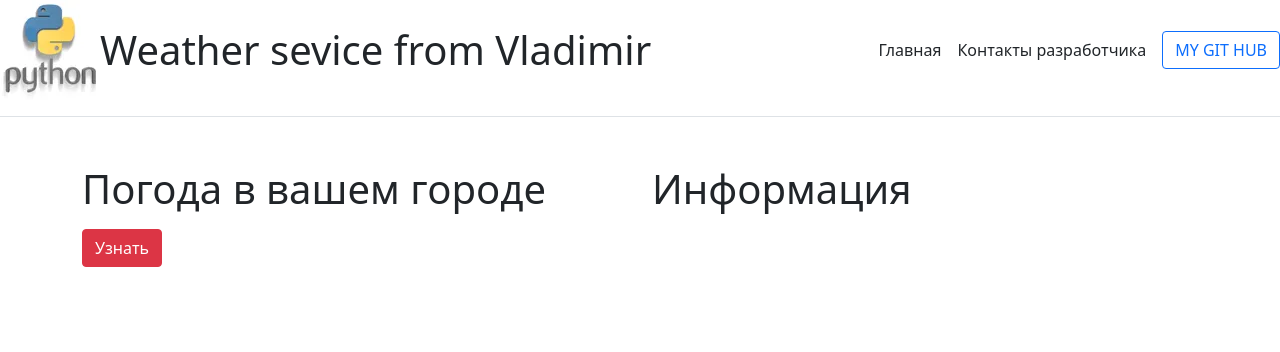
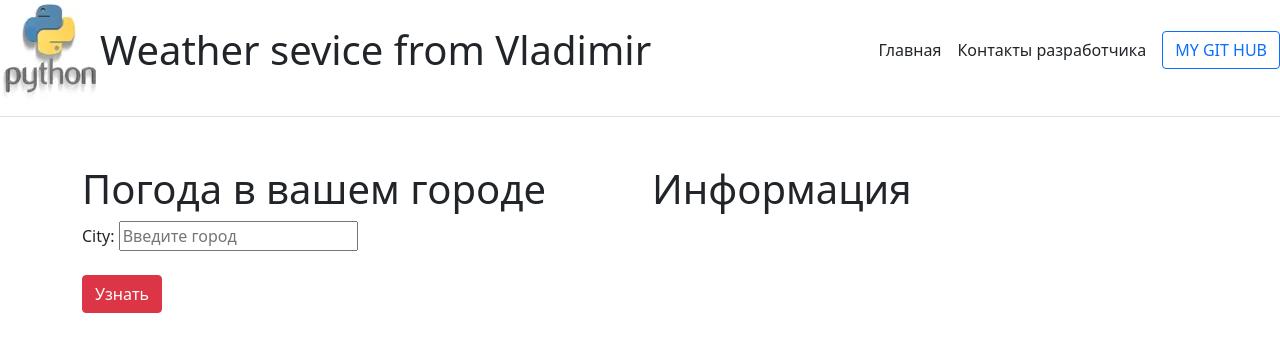
Before and after one commit to Vladimir-82/weather, a Django app: page / in a window 1280 px wide. Shown: the top 352 px of the page. Run offline with Django 4.2, Linux system fonts and the light colour scheme; data that the repository does not hold is empty.

Commit message:
function

```diff
--- a/app/views.py
+++ b/app/views.py
@@ -14,22 +14,21 @@ def index(request):
         'https://api.openweathermap.org/data/2.5/weather?q={}&units=metric&appid=' \
         + appid
 
-    if (request.method == 'POST'):
+    if request.method == 'POST':
         if request.POST.get('_method') == 'delete':
             city_name = request.POST.get('city_name', False)
             if city_name:
-                cities.get(name=city_name).delete()
+                cities.filter(name=city_name).delete()
         else:
             form = CityForm(request.POST)
-            city = form.name
+            city = request.POST['name']
             res = requests.get(url.format(city)).json()
             if res == {'cod': '404', 'message': 'city not found'}:
                 messages.add_message(request, messages.INFO,
                                      'Such city does not exist!')
             else:
                 form.save()
-    else:
-        form = CityForm()
+    form = CityForm()
 
     all_cities = []
     for city in cities:
@@ -42,6 +41,6 @@ def index(request):
             'humidity': res['main']['humidity']
         }
         all_cities.append(city_info)
-    context = {'all_cities': all_cities}
+    context = {'all_cities': all_cities, 'form': form}
 
     return render(request, 'app/index.html', context)
--- a/templates/app/index.html
+++ b/templates/app/index.html
@@ -4,17 +4,8 @@
     <div class="row">
         <div class="col-6 offset-0">
         <h1>Погода в вашем городе</h1>
-            {% for info in all_cities %}
-                <b>Город:</b> {{ info.city }}<img src="https://openweathermap.org/img/w/{{ info.icon }}.png" alt="Weather_photo" class="img-thumbnail"><br>
-                <b>Температура:</b> {{ info.temp }}<sup>o</sup>C<br>
-                <b>Влажность:</b> {{ info.humidity }}% <br>
-                <form action="" method="post">
-                {% csrf_token %}
-                <input type="hidden" name="_method" value="delete">
-                <input name="city_name" id="city_name" value="{{ info.city }}" class="mt-3 btn btn-info" hidden>
-                <input value="Delete" type="submit" class="mt-2 btn btn-info">
-                </form>
-            {% endfor %}
+
+
         <form action="" method="post">
             {% csrf_token %}
             {{ form.as_p }}
@@ -30,21 +21,18 @@
         </div>
         <div class="col-4 offset-0">
             <h1>Информация</h1>
+            {% for info in all_cities %}
+                <b>Город:</b> {{ info.city }}<img src="https://openweathermap.org/img/w/{{ info.icon }}.png" alt="Weather_photo" class="img-thumbnail"><br>
+                <b>Температура:</b> {{ info.temp }}<sup>o</sup>C<br>
+                <b>Влажность:</b> {{ info.humidity }}% <br>
+                <form action="" method="post">
+                {% csrf_token %}
+                <input type="hidden" name="_method" value="delete">
+                <input name="city_name" id="city_name" value="{{ info.city }}" class="mt-3 btn btn-info" hidden>
+                <input value="Delete" type="submit" class="mt-2 btn btn-info">
+                </form>
+            {% endfor %}
         </div>
     </div>
 </div>
 {% endblock%}
-
-
-{#            {% for info in all_cities %}#}
-{##}
-{#                <b>Город:</b> {{ info.city }}<img src="https://openweathermap.org/img/w/{{ info.icon }}.png" alt="Weather_photo" class="img-thumbnail"><br>#}
-{#                <b>Температура:</b> {{ info.temp }}<sup>o</sup>C<br>#}
-{#                <b>Влажность:</b> {{ info.humidity }}% <br>#}
-{#                <form action="" method="post">#}
-{#                {% csrf_token %}#}
-{#                <input type="hidden" name="_method" value="delete">#}
-{#                <input name="city_name" id="city_name" value="{{ info.city }}" class="mt-3 btn btn-info" hidden>#}
-{#                <input value="Delete" type="submit" class="mt-2 btn btn-info">#}
-{#                </form>#}
-{#            {% endfor %}#}
```
